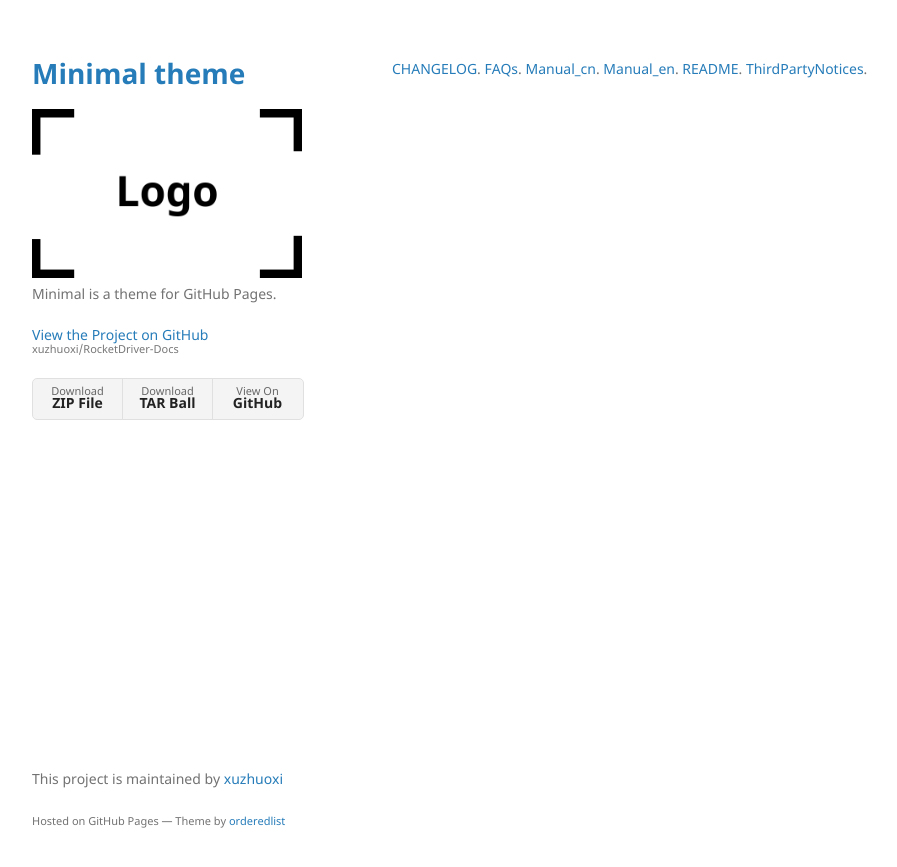
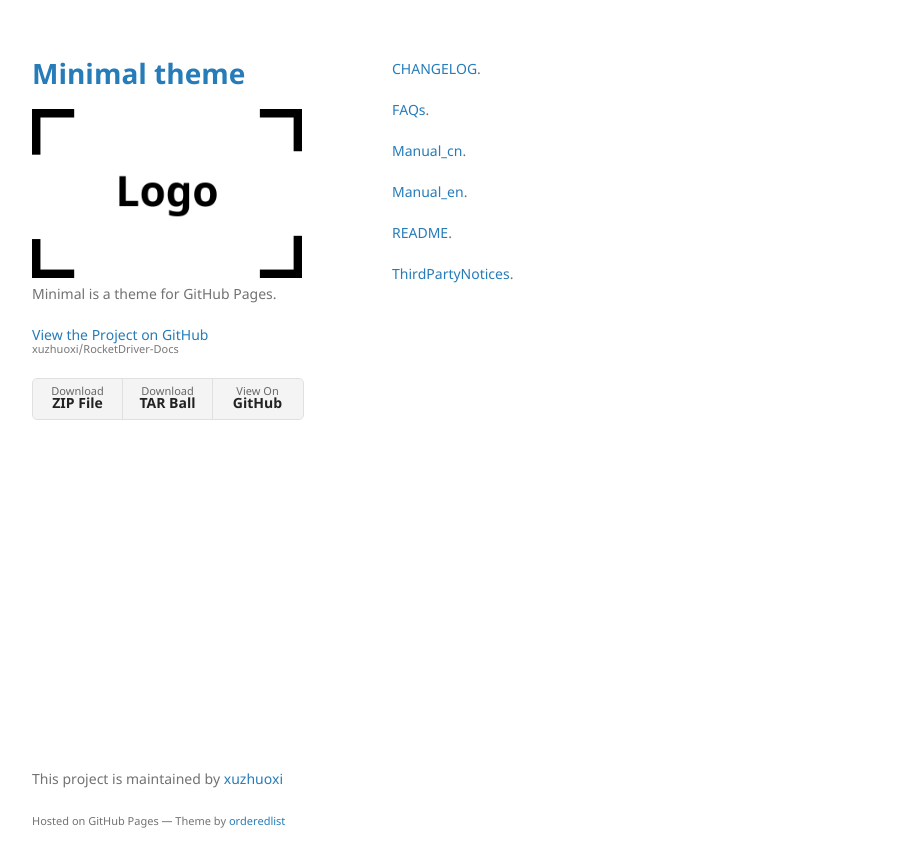
Before and after one commit to xuzhuoxi/RocketDriver-Docs, a Jekyll site: the page built from index.md, in a window 1280 px wide. Shown: the top 867 px of the page, without its empty margins (178-1075 px from the left). Built offline with Jekyll 4.4.1, drawn with Linux system fonts in a browser that asks for light colours.

Commit message:
1. 测试嵌套

```diff
--- a/index.md
+++ b/index.md
@@ -2,9 +2,14 @@
 layout: default
 ---
 
-[CHANGELOG](./Page-CHANGELOG.html).
-[FAQs](./Page-FAQs.html).
-[Manual_cn](./Page-Manual_cn.html).
-[Manual_en](./Page-Manual_en.html).
-[README](./Page-README.html).
-[ThirdPartyNotices](./Page-ThirdPartyNotices.html).
+[CHANGELOG](Page-CHANGELOG.html).
+
+[FAQs](Page-FAQs.html).
+
+[Manual_cn](Page-Manual_cn.html).
+
+[Manual_en](Page-Manual_en.html).
+
+[README](Page-README.html).
+
+[ThirdPartyNotices](Page-ThirdPartyNotices.html).
```
Also changed, not shown: Page-Manual_cn.md (+3 -3 lines).
